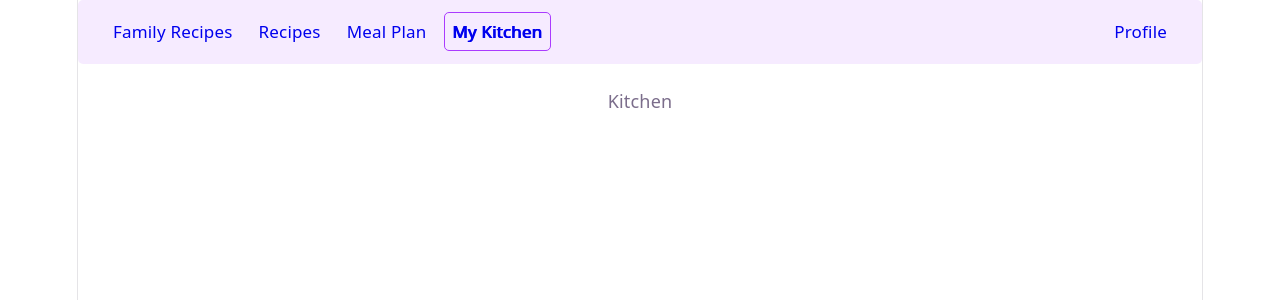
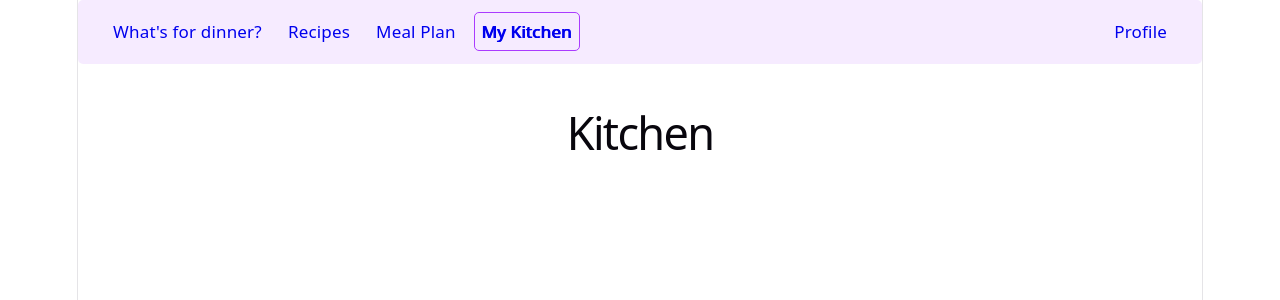
Before and after one commit to TaniaMishra/recipes, a React (Vite) app in the folder family-recipes/: page /kitchen in a window 1280 px wide. Shown: the top 300 px of the page. Built offline with nearby package versions, Linux system fonts and the light colour scheme.

Commit message:
main pages created

```diff
--- a/family-recipes/src/App.tsx
+++ b/family-recipes/src/App.tsx
@@ -7,6 +7,11 @@ import Navbar from "./components/Navbar";
 import Home from "./components/Home";
 import Recipes from './components/Recipes';
 import AddRecipe from './components/AddRecipe';
+import Kitchen from './components/Kitchen';
+import MealPlan from './components/MealPlan';
+import Profile from './components/Profile';
+import Login from './components/Login';
+import CreateUser from './components/CreateUser';
 
 
 function App() {
@@ -17,9 +22,12 @@ function App() {
       <Routes>
         <Route path="/" element={<Home />} />
         <Route path="/recipes" element={<Recipes />} />
-        <Route path="/meal-plan" element={<div>Meal Plan</div>} />
-        <Route path="/kitchen" element={<div>Kitchen</div>} />
+        <Route path="/meal-plan" element={<MealPlan />} />
+        <Route path="/kitchen" element={<Kitchen />} />
         <Route path="/add-recipe" element={<AddRecipe />} />
+        <Route path="/my-profile" element={<Profile />} />
+        <Route path="/login" element={<Login />} />
+        <Route path="/create-account" element={<CreateUser />} />
       </Routes>
     </BrowserRouter>
   )
--- /dev/null
+++ b/family-recipes/src/components/CreateUser.tsx
@@ -0,0 +1,16 @@
+// import { useState } from 'react'
+import '../styles/CreateUser.css'
+// import { useEffect } from "react";
+// import { supabase } from "../lib/supabase";
+
+
+export default function CreateUser() {
+
+  return (
+    <>
+        <div>
+            <h1>Create User</h1>
+        </div>
+    </>
+  )
+}
--- /dev/null
+++ b/family-recipes/src/components/Kitchen.tsx
@@ -0,0 +1,16 @@
+// import { useState } from 'react'
+import '../styles/Kitchen.css'
+// import { useEffect } from "react";
+// import { supabase } from "../lib/supabase";
+
+
+export default function Kitchen() {
+
+  return (
+    <>
+        <div>
+            <h1>Kitchen</h1>
+        </div>
+    </>
+  )
+}
--- /dev/null
+++ b/family-recipes/src/components/Login.tsx
@@ -0,0 +1,16 @@
+// import { useState } from 'react'
+import '../styles/Login.css'
+// import { useEffect } from "react";
+// import { supabase } from "../lib/supabase";
+
+
+export default function Login() {
+
+  return (
+    <>
+        <div>
+            <h1>Login</h1>
+        </div>
+    </>
+  )
+}
--- /dev/null
+++ b/family-recipes/src/components/MealPlan.tsx
@@ -0,0 +1,16 @@
+// import { useState } from 'react'
+import '../styles/MealPlan.css'
+// import { useEffect } from "react";
+// import { supabase } from "../lib/supabase";
+
+
+export default function MealPlan() {
+
+  return (
+    <>
+        <div>
+            <h1>Meal Plan</h1>
+        </div>
+    </>
+  )
+}
--- a/family-recipes/src/components/Navbar.tsx
+++ b/family-recipes/src/components/Navbar.tsx
@@ -8,7 +8,7 @@ export default function Navbar() {
                 <div className="nav_pages">
                     <NavLink to="/"
                         className={({ isActive }) => isActive ? 'nav_active' : 'nav_inactive'}>
-                            Family Recipes
+                            What's for dinner?
                     </NavLink>
                     <NavLink to="/recipes"
                         className={({ isActive }) => isActive ? 'nav_active' : 'nav_inactive'}>
@@ -24,7 +24,7 @@ export default function Navbar() {
                     </NavLink>
                 </div>
                 <div className="nav_profile">
-                    <NavLink to="/"
+                    <NavLink to="/my-profile"
                         className={({ isActive }) => isActive ? 'nav_active' : 'nav_inactive'}>
                             Profile
                     </NavLink>
--- /dev/null
+++ b/family-recipes/src/components/Profile.tsx
@@ -0,0 +1,16 @@
+// import { useState } from 'react'
+import '../styles/Profile.css'
+// import { useEffect } from "react";
+// import { supabase } from "../lib/supabase";
+
+
+export default function Profile() {
+
+  return (
+    <>
+        <div>
+            <h1>Profile</h1>
+        </div>
+    </>
+  )
+}
```
Also changed, not shown: family-recipes/src/styles/CreateUser.css (added), family-recipes/src/styles/Kitchen.css (added), family-recipes/src/styles/Login.css (added), family-recipes/src/styles/MealPlan.css (added), family-recipes/src/styles/Profile.css (added).
